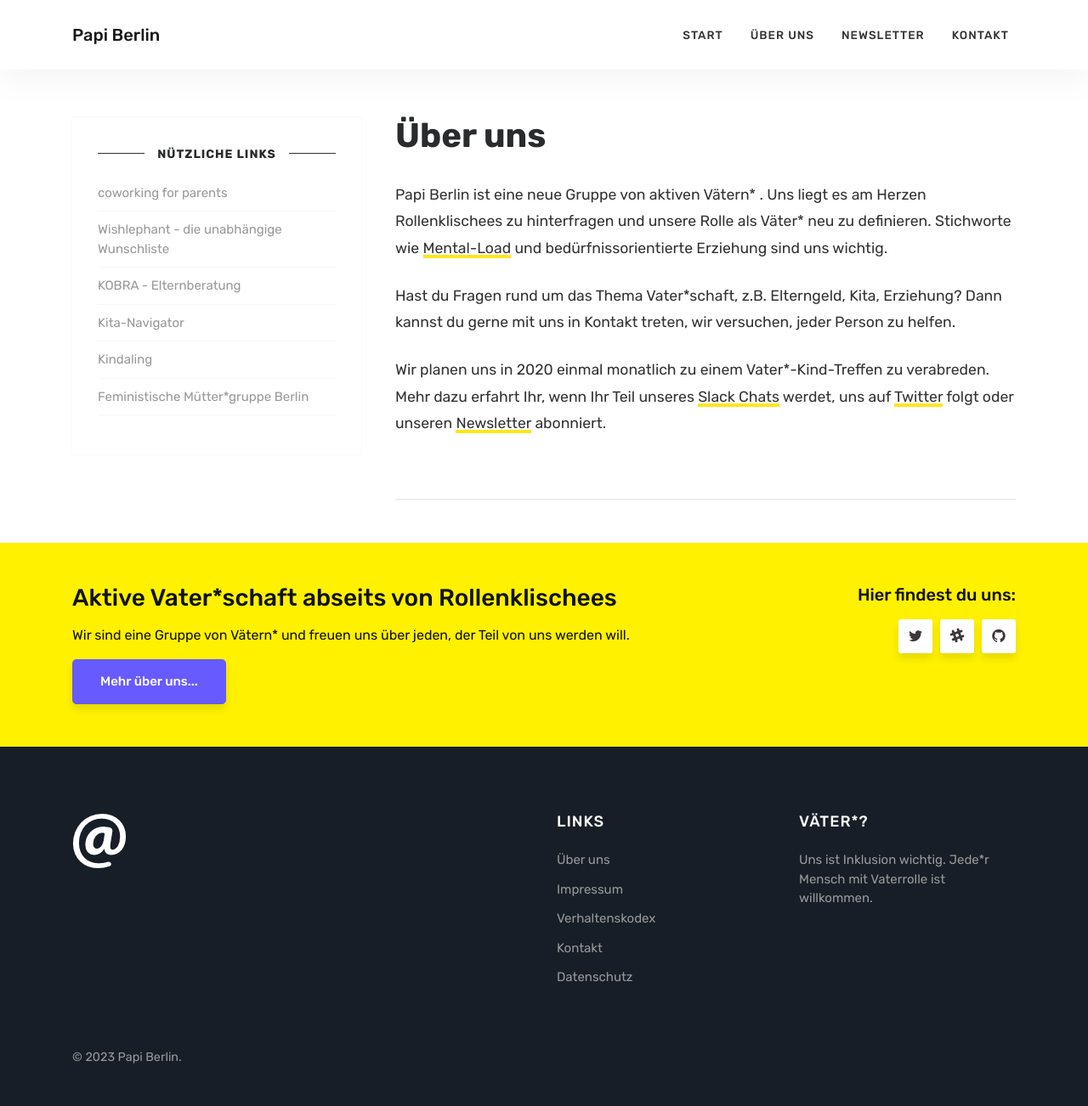
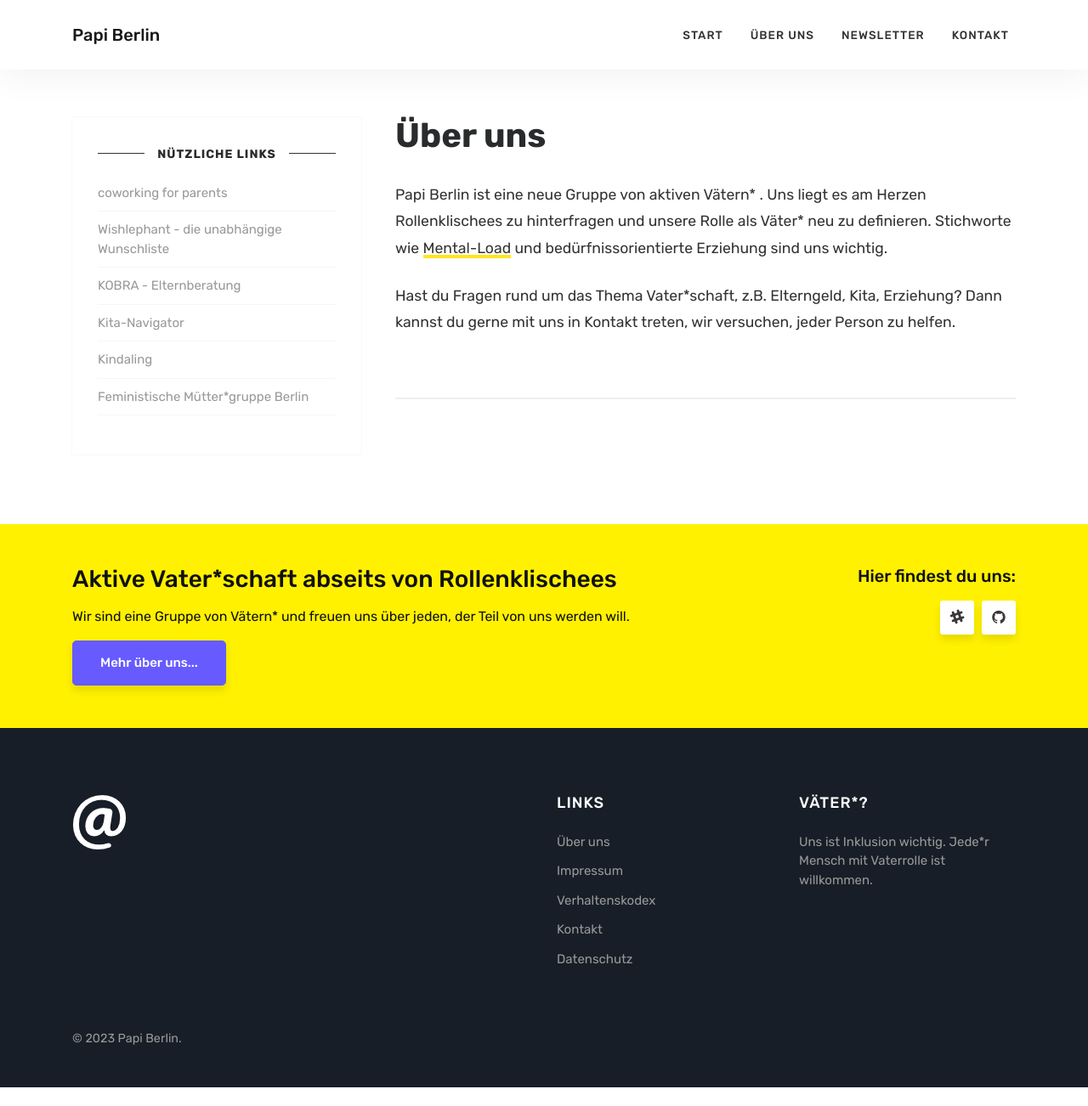
Before and after one commit to papiberlin/website, a Jekyll site: the page built from about.md, in a window 1280 px wide and 1302 px high. Shown: the whole window at 85% size. Built offline with Jekyll 4.4.1, drawn with Linux system fonts in a browser that asks for light colours.

Commit message:
removed twitter

```diff
--- a/_data/authors.yaml
+++ b/_data/authors.yaml
@@ -4,5 +4,4 @@ bodo:
   image: bodo.jpg
   email: bodo@tasche.me
   web: https://bodo.tasche.me
-  twitter: https://twitter.com/bitboxer
   description: "Gründer von Papi Berlin, Softwareentwickler und Vater"
--- a/_layouts/default.html
+++ b/_layouts/default.html
@@ -116,9 +116,7 @@
                     </div>
                     <div class="col-md-4 text-right footersocial">
                         <h5>Hier findest du uns:</h5>
-                        <a target="_blank" href="https://twitter.com/papiberlin" aria-label="Unser Twitter Konto"><i
-                                class="fa fa-twitter"></i></a>
-                        <a target="_blank" href="http://dadaberlin.herokuapp.com/" aria-label="Unser Slack Kanal"><i
+                        <a target="_blank" href="https://join.slack.com/t/dadaberlin/shared_invite/zt-1skuexk5x-OUzSHVwxWWayPUHYjNfiAA" aria-label="Unser Slack Kanal"><i
                                 class="fa fa-slack"></i></a>
                         <a target="_blank" href="https://github.com/papiberlin/" aria-label="Unsere Github-Seite"><i
                                 class="fa fa-github"></i></a>
--- a/_layouts/post-right-sidebar.html
+++ b/_layouts/post-right-sidebar.html
@@ -80,11 +80,13 @@ post_class: post-template
             <div class="col-md-2 post-author-thumb">
                 <img class="author-thumb" src="/assets/images/{{ author.image }}" alt="{{ author.display_name }}">
             </div>
+            <!--
             <div class="col-md-10">
                 <a target="_blank" class="link-dark" href="{{ author.web }}">{{ author.display_name }}</a><a
                     target="_blank" href="{{ author.twitter }}" class="btn follow">Follow</a>
                 <span class="author-description">{{ author.description }}</span>
             </div>
+            -->
         </div>
         {% endif %}
 
--- a/_layouts/post.html
+++ b/_layouts/post.html
@@ -90,11 +90,13 @@ post_class: post-template
             <div class="col-md-2 post-author-thumb">
                 <img class="author-thumb" src="/assets/images/{{ author.image }}" alt="{{ author.display_name }}">
             </div>
+            <!--
             <div class="col-md-10">
                 <a target="_blank" class="link-dark" href="{{ author.web }}">{{ author.display_name }}</a><a
                     target="_blank" href="{{ author.twitter }}" class="btn follow">Follow</a>
                 <p class="author-description">{{ author.description }}</p>
             </div>
+            -->
         </div>
         {% endif %}
 
--- a/about.md
+++ b/about.md
@@ -7,5 +7,3 @@ comments: true
 Papi Berlin ist eine neue Gruppe von aktiven Vätern* . Uns liegt es am Herzen Rollenklischees zu hinterfragen und unsere Rolle als Väter* neu zu definieren. Stichworte wie [Mental-Load](https://english.emmaclit.com/2017/05/20/you-shouldve-asked/) und bedürfnissorientierte Erziehung sind uns wichtig.
 
 Hast du Fragen rund um das Thema Vater*schaft, z.B. Elterngeld, Kita, Erziehung? Dann kannst du gerne mit uns in Kontakt treten, wir versuchen, jeder Person zu helfen.
-
-Wir planen uns in 2020 einmal monatlich zu einem Vater*-Kind-Treffen zu verabreden. Mehr dazu erfahrt Ihr, wenn Ihr Teil unseres [Slack Chats](/pages/slack) werdet, uns auf [Twitter](https://twitter.com/papiberlin) folgt oder unseren [Newsletter](/newsletter) abonniert.
```
Also changed, not shown: _posts/2019-11-16-slack.md (+1 -1 lines).
